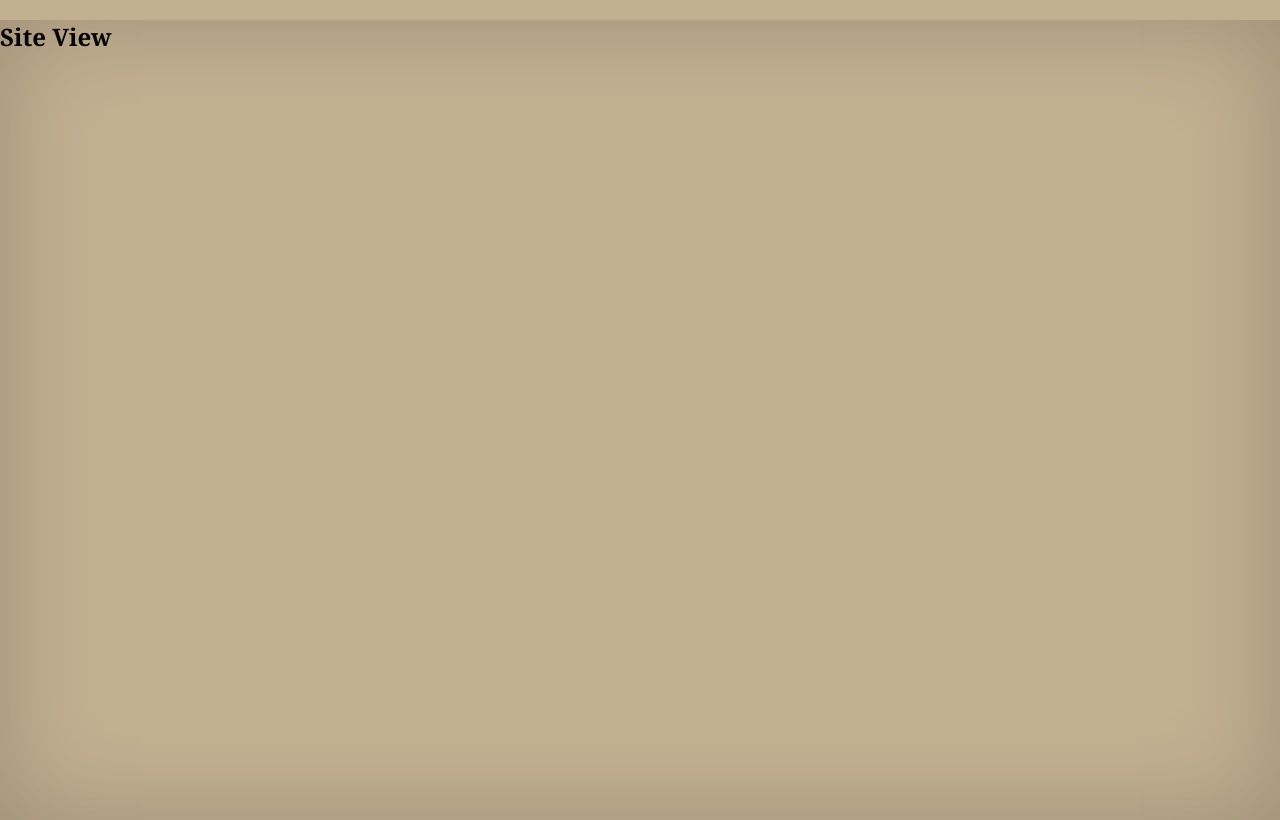
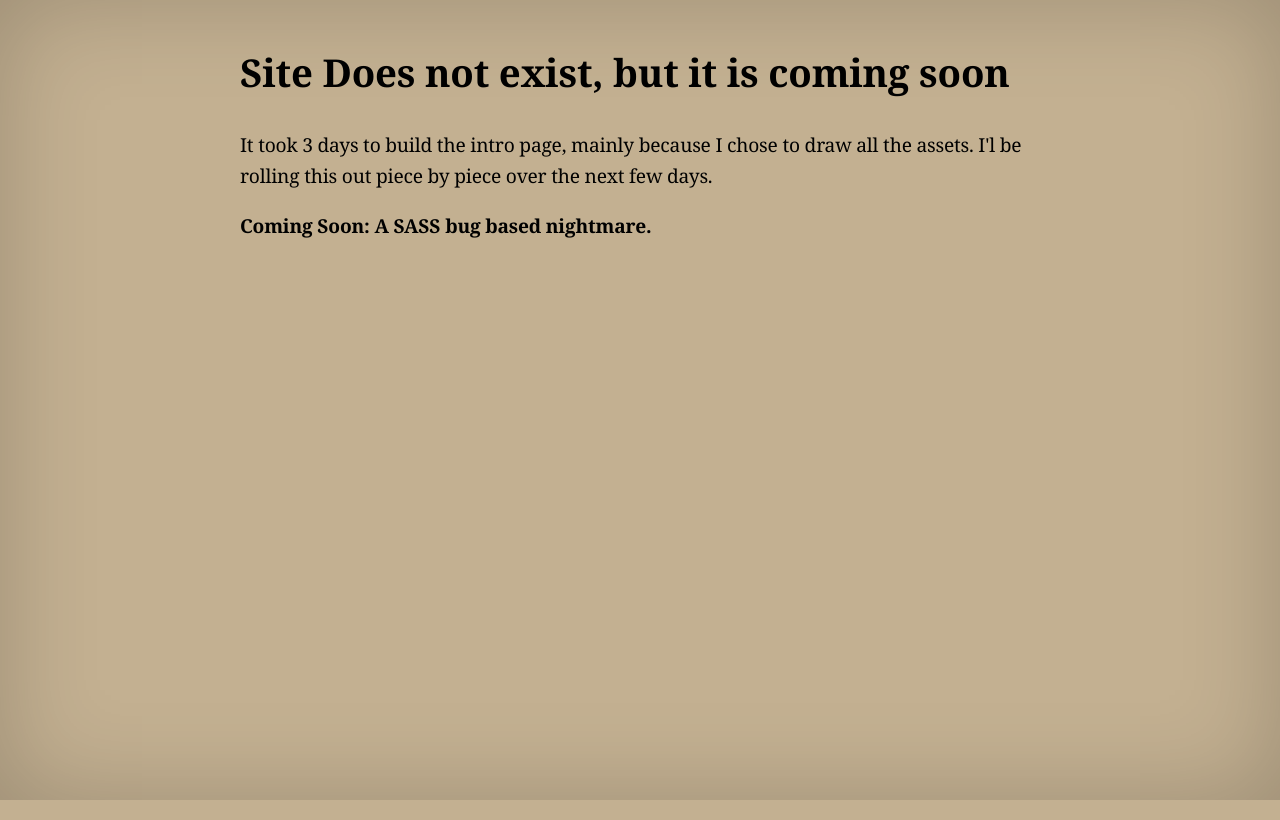
Before and after one commit to codedonkeyuk/love-of-bugs, a Vue app: page /site in a window 1280 px wide. Built offline with nearby package versions, Linux system fonts and the light colour scheme.

Commit message:
Added a holding page

```diff
--- a/public/main.css
+++ b/public/main.css
@@ -29,6 +29,11 @@ body,
 
 body {
   font-family: Georgia, serif;
+  font-size: 1.2rem;
+  line-height: 1.625;
+  letter-spacing: -0.011em;
+  color: #1a1a1a;
+  font-weight: 400;
   background: var(--main-background);
   color: var(--main-color);
   margin: 0;
--- a/src/views/SiteView.vue
+++ b/src/views/SiteView.vue
@@ -1 +1,28 @@
-<template><h2>Site View</h2></template>
+<template>
+  <div class="page-container">
+    <div class="card">
+      <h1>Site Does not exist, but it is coming soon</h1>
+      <p>
+        It took 3 days to build the intro page, mainly because I chose to draw
+        all the assets. I'l be rolling this out piece by piece over the next few
+        days.
+      </p>
+      <p>
+        <strong>Coming Soon: A SASS bug based nightmare.</strong>
+      </p>
+    </div>
+  </div>
+</template>
+<style>
+.page-container {
+  display: flex;
+  justify-content: center;
+  align-items: flex-start;
+  width: 100%;
+  height: 100vh;
+}
+.card {
+  padding: 15px;
+  max-width: 800px;
+}
+</style>
```
